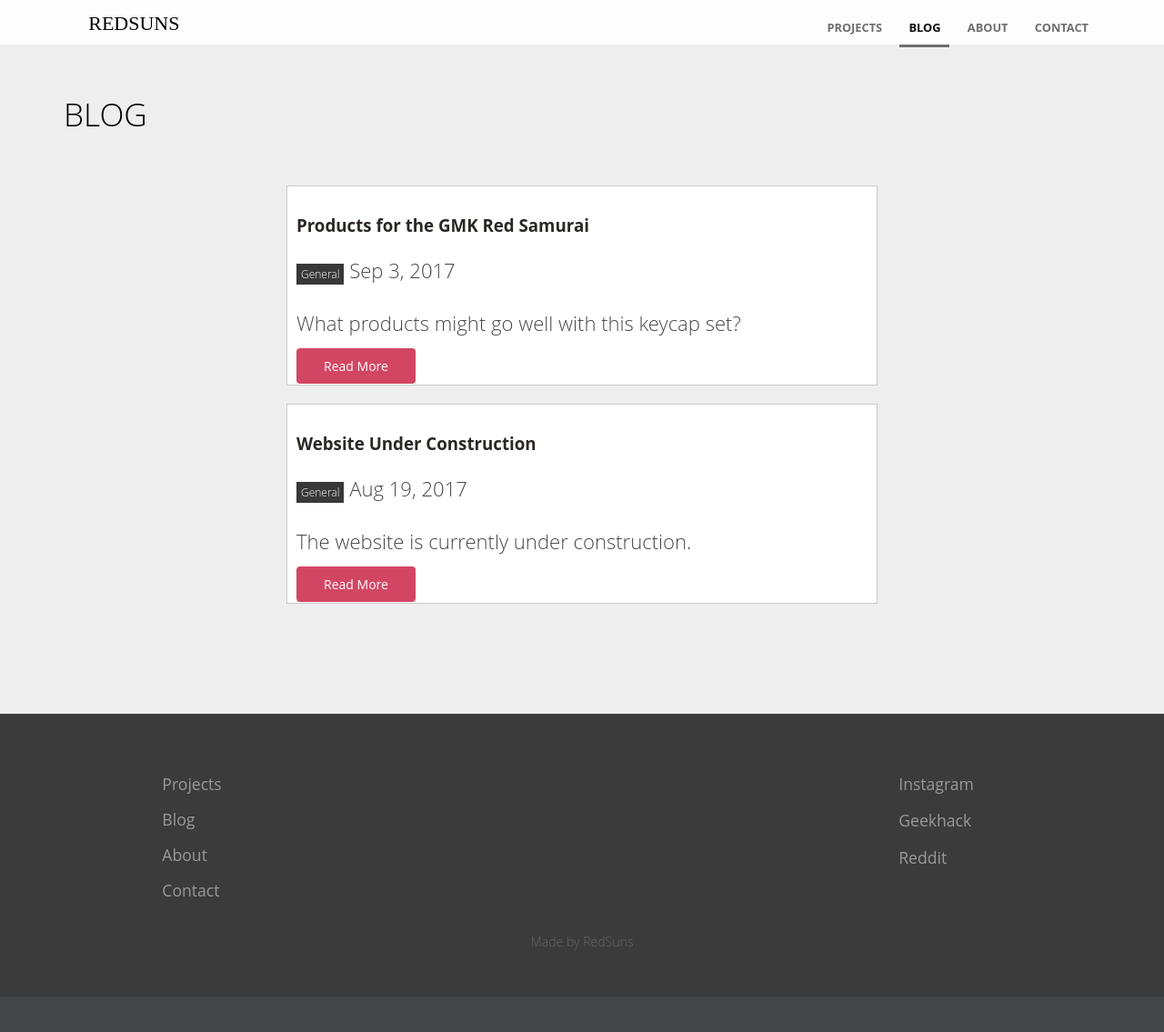
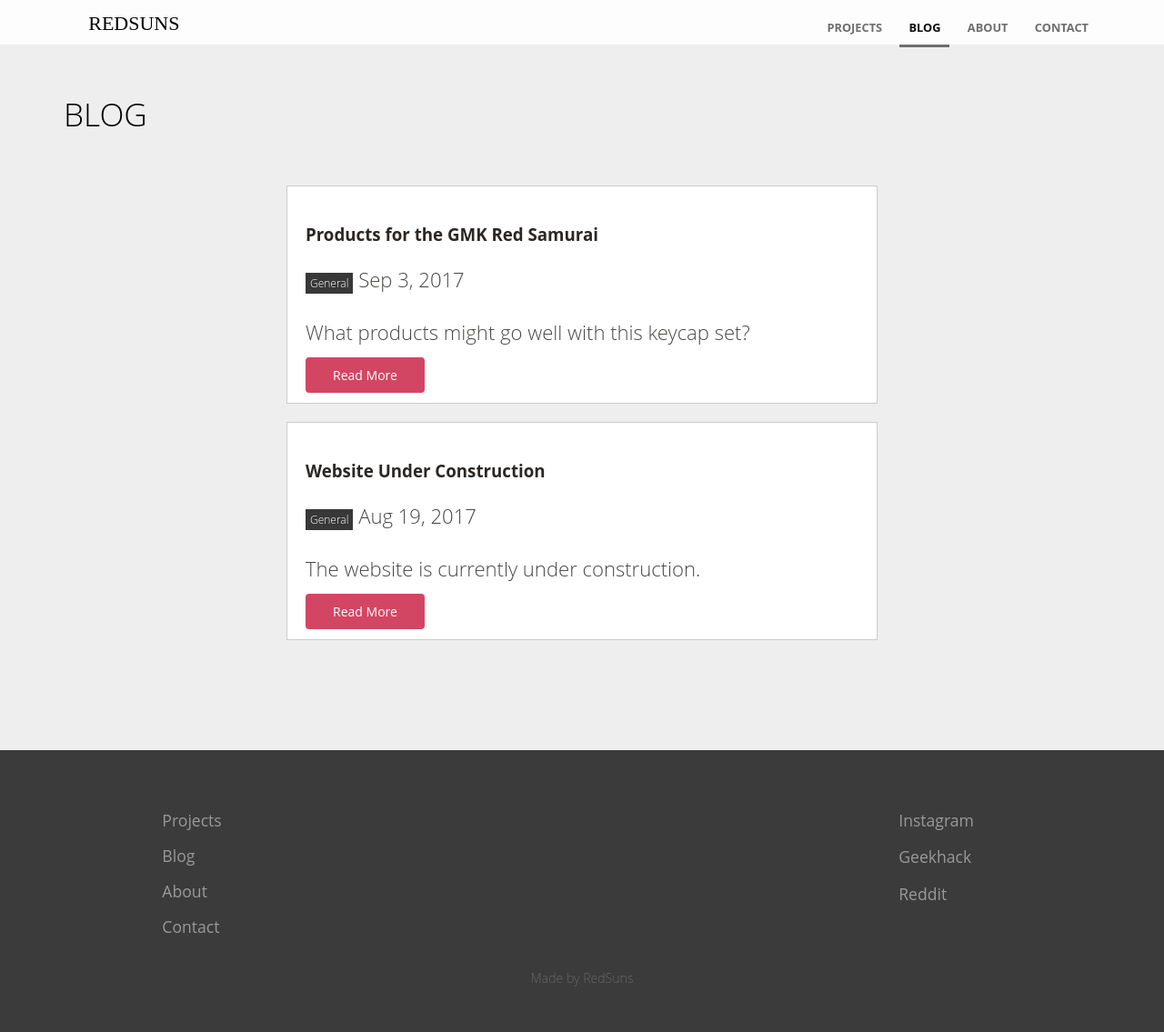
Before and after one commit to RedSunsRMK/redsunsrmk.github.io, a Jekyll site: the page built from blog/index.html, in a window 1280 px wide and 1136 px high. Shown: the whole window at 91% size. Built offline with Jekyll 4.4.1, drawn with Linux system fonts in a browser that asks for light colours; the list of posts is cut into pages by our own code.

Commit message:
Update blog.scss

```diff
--- a/_sass/blog.scss
+++ b/_sass/blog.scss
@@ -11,11 +11,11 @@
 .blog-postsc {
 	background: #fff;
 	list-style: none;
-	padding: 10px;
+	padding: 20px;
 	border: 1px solid #ccc;
 
 	li {
-		margin: 10px 0;
+		margin: 20px 0;
 	}
 }
 
```
